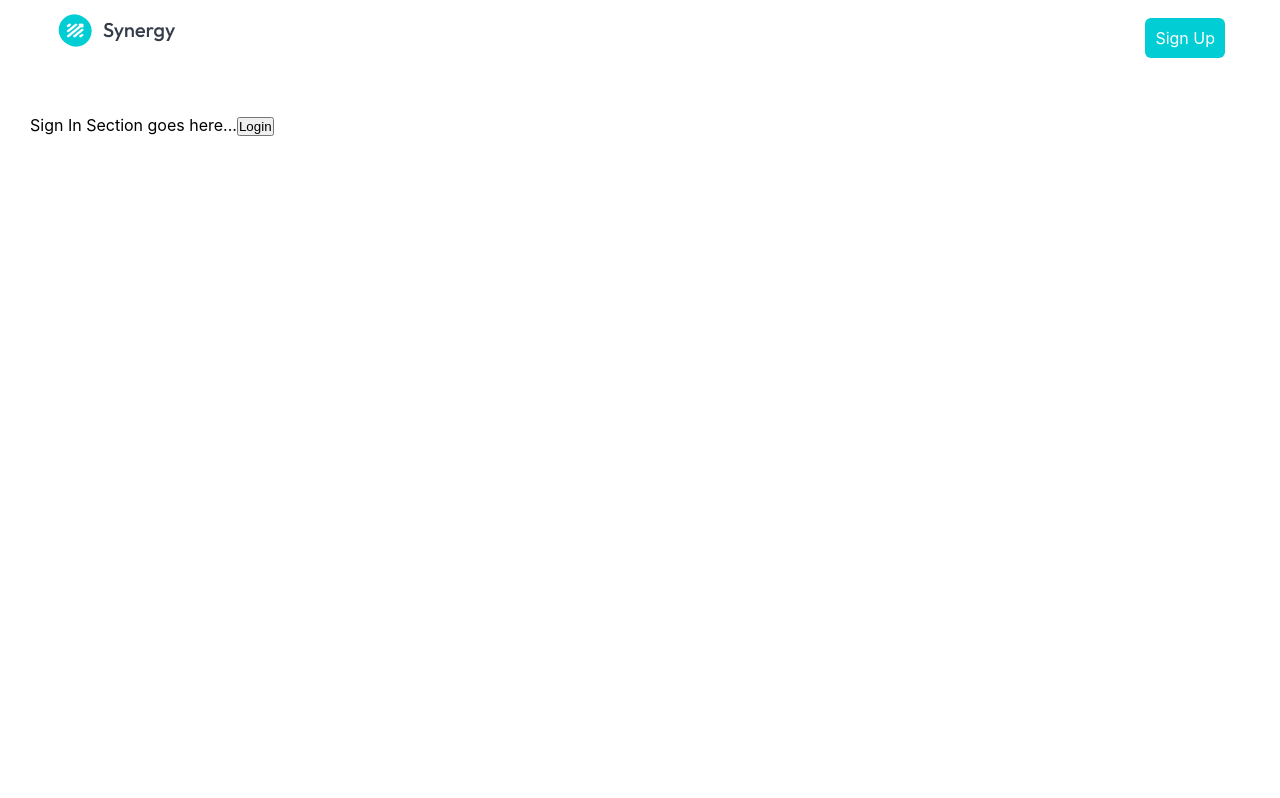
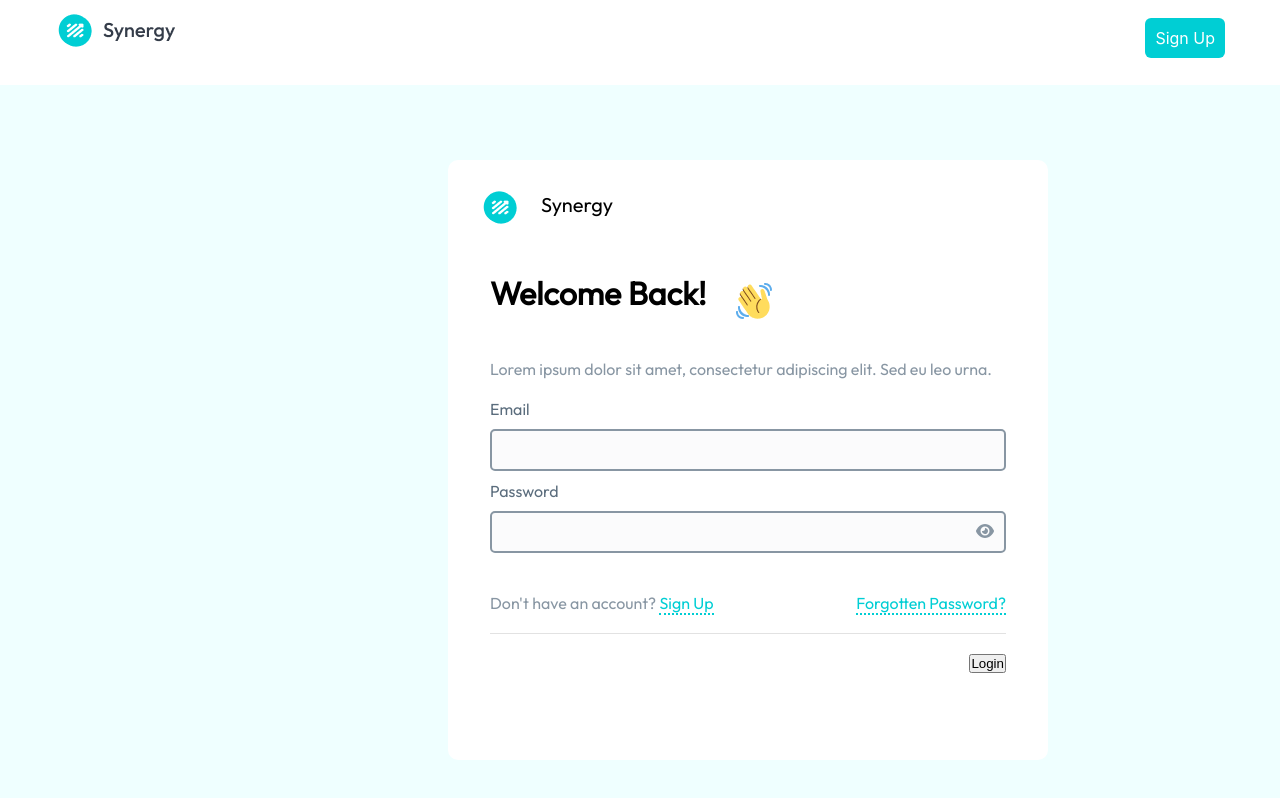
Before and after one commit to nology-tech/synergy, a React (Create React App) app: page /signin in a window 1280 px wide. Shown: the top 798 px of the page. Built offline with nearby package versions, Linux system fonts and the light colour scheme.

Commit message:
Login and Sign Up pages routing updated

```diff
--- a/src/App.jsx
+++ b/src/App.jsx
@@ -31,12 +31,11 @@ const App = () => {
           <Route path="/signup" element={<SignUpMain />} />
           <Route path="/bankdetails" element={<BankDetails />} />
           <Route path="/billingaddress" element={<BillingAddress />} />
-          <Route path="/welcome" element={<LoginFlowWelcome />} />
           <Route path="/forgotten-password" element={<ForgottenPassword />} />
           <Route path="/change-password" element={<LoginFlowChangePsw />} />
           <Route path="/contacts" element={<ContactListPage />} />
           <Route path="/liverates" element={<LiveRates />} />
-          <Route path="/signin" element={<SignIn />} />
+          <Route path="/signin" element={<LoginFlowWelcome />} />
           <Route
             path="/userprofile"
             element={
--- a/src/components/CreateAccount/CreateAccount.jsx
+++ b/src/components/CreateAccount/CreateAccount.jsx
@@ -161,9 +161,9 @@ const CreateAccount = () => {
               <p className="CreateAccountForm__hasAccount__question">
                 Already have an account?&nbsp;
                 <span>
-                  <a className="CreateAccountForm__hasAccount__login" href="#">
+                  <Link className="CreateAccountForm__hasAccount__login" to="/signin">
                     Login
-                  </a>
+                  </Link>
                 </span>
               </p>
             </div>
--- a/src/components/LoginFlow/LoginFlow.jsx
+++ b/src/components/LoginFlow/LoginFlow.jsx
@@ -7,6 +7,7 @@ import { faEyeSlash } from "@fortawesome/free-solid-svg-icons";
 import { FontAwesomeIcon } from "@fortawesome/react-fontawesome";
 import { Link } from "react-router-dom";
 import Button from "../Button/Button";
+import SignInNav from "../SignInNav/SignInNav";
 
 const LoginFlow = (props) => {
   const {
@@ -72,7 +73,7 @@ const LoginFlow = (props) => {
 
   return (
     <>
-      <nav>Navbar placeholder</nav>
+      <SignInNav title="Sign Up" />
       <main className="loginFlow__background">
         <div className="loginFlow">
           <div className="loginFlow__synergyIcon">
@@ -192,9 +193,9 @@ const LoginFlow = (props) => {
               <div className="loginFlow__links">
                 <p className="grey">
                   Don't have an account?{" "}
-                  <a href="#sugnup" className="blue">
+                  <Link to="/signup" className="blue">
                     Sign Up
-                  </a>
+                  </Link>
                 </p>
                 <p>
                   <Link to="/forgotten-password" className="blue">
@@ -210,7 +211,9 @@ const LoginFlow = (props) => {
               {loginFlow_header === "Change Password" ? (
                 <Button buttonText={buttonText} disabled={resetToggle} />
               ) : (
-                <Button buttonText={buttonText} disabled={false} />
+                <Link to="/dashboard">
+                  <Button buttonText={buttonText} disabled={false} />
+                </Link>
               )}
             </div>
           </div>
--- a/src/components/LoginFlowWelcome/LoginFlowWelcome.jsx
+++ b/src/components/LoginFlowWelcome/LoginFlowWelcome.jsx
@@ -4,6 +4,7 @@ import LoginFlow from "../LoginFlow/LoginFlow";
 
 const LoginFlowWelcome = () => {
   return (
+
     <LoginFlow
       loginFlow_header="Welcome Back!"
       inputBox_email="Email"
```
